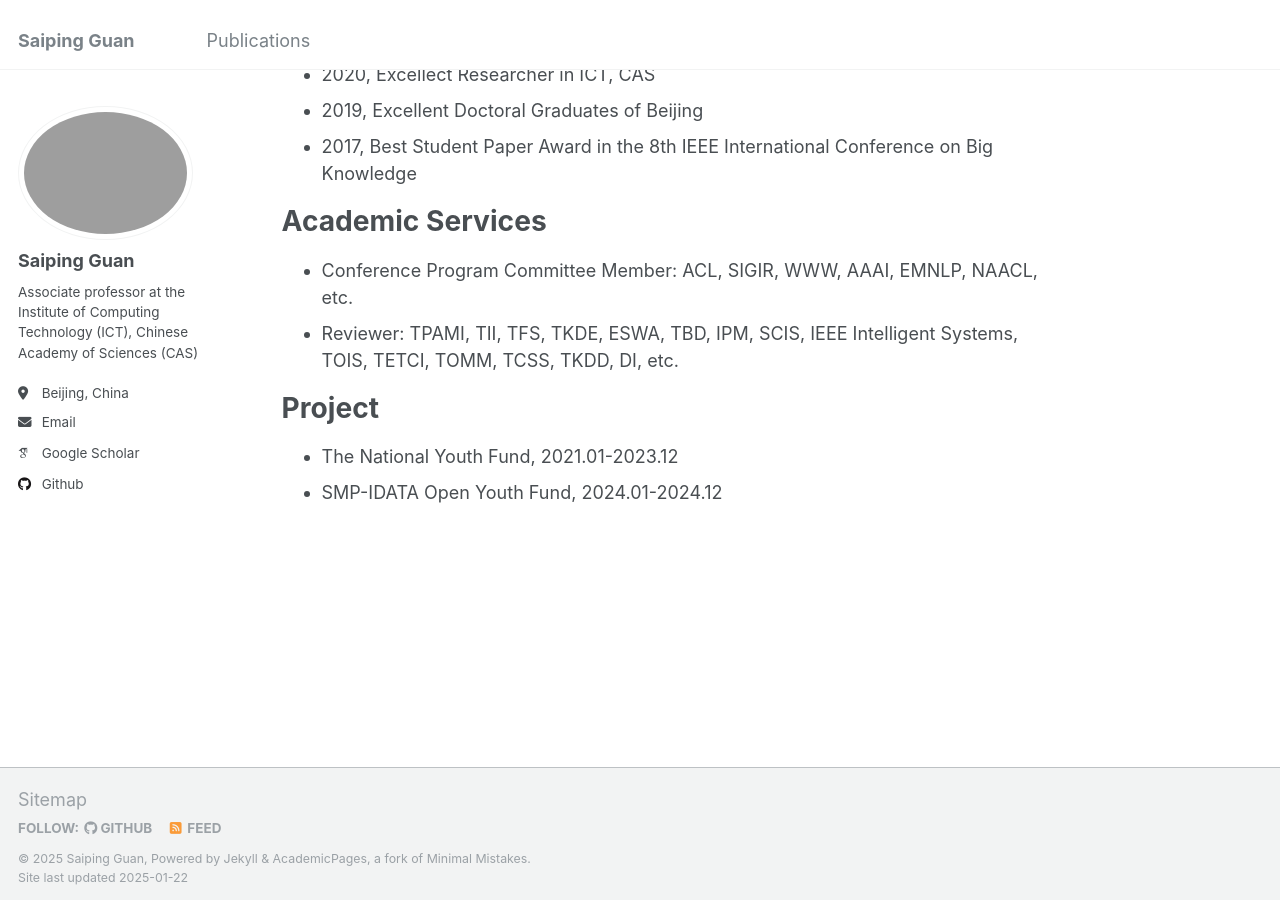
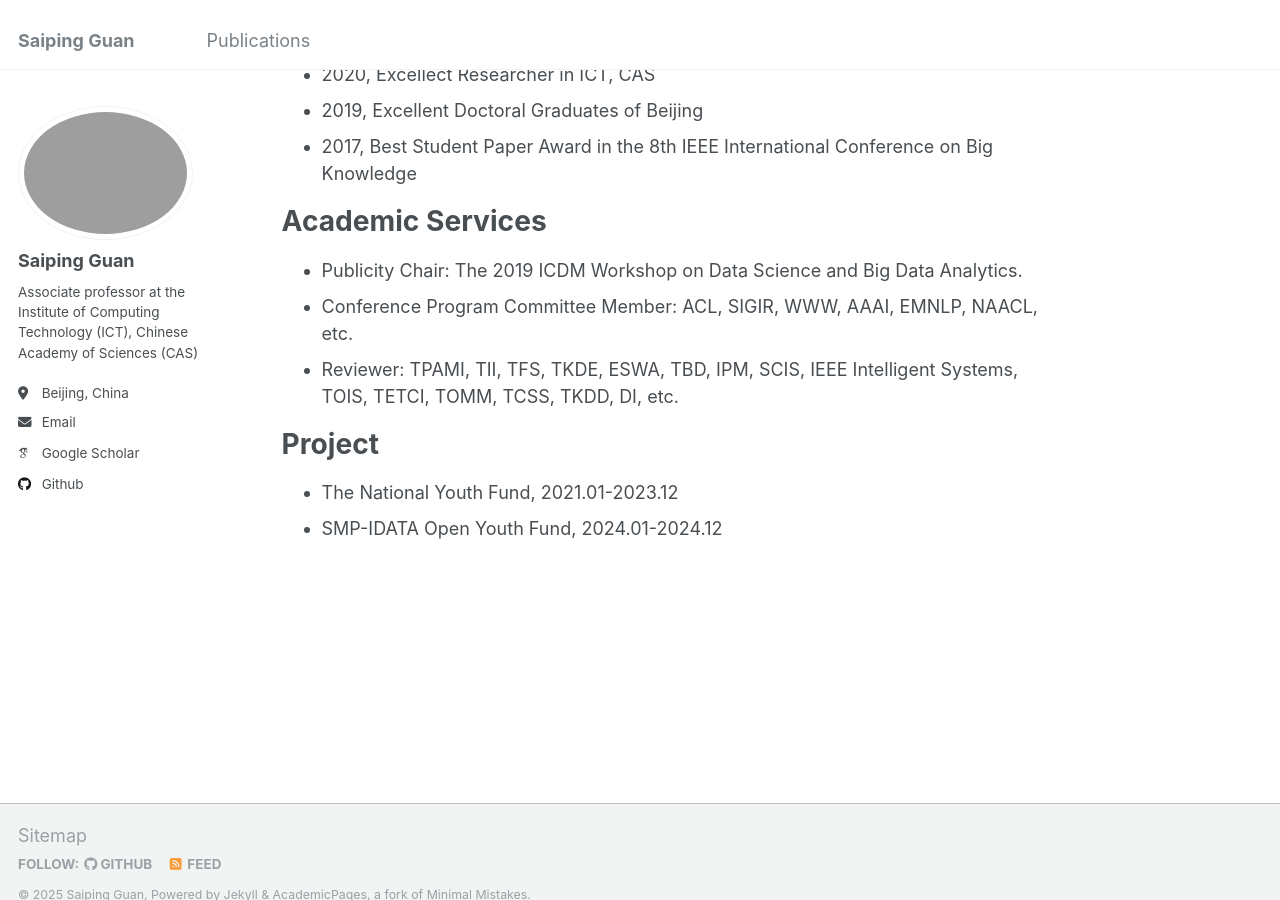
Before and after one commit to gsp2014/gsp2014.github.io, a Jekyll site: the page built from _pages/about.md, in a window 1280 px wide and 900 px high, scrolled down 528 px. Built offline with Jekyll 4.4.1, drawn with Linux system fonts in a browser that asks for light colours; some web fonts are replaced.

Commit message:
Update about.md

```diff
--- a/_pages/about.md
+++ b/_pages/about.md
@@ -23,6 +23,7 @@ Hornors and Awards
 
 Academic Services
 ======
+- Publicity Chair: The 2019 ICDM Workshop on Data Science and Big Data Analytics.
 - Conference Program Committee Member: ACL, SIGIR, WWW, AAAI, EMNLP, NAACL, etc.
 - Reviewer: TPAMI, TII, TFS, TKDE, ESWA, TBD, IPM, SCIS, IEEE Intelligent Systems, TOIS, TETCI, TOMM, TCSS, TKDD, DI, etc.
 
```
